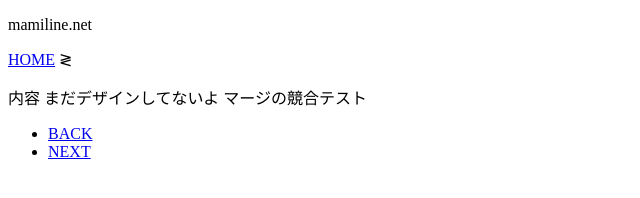
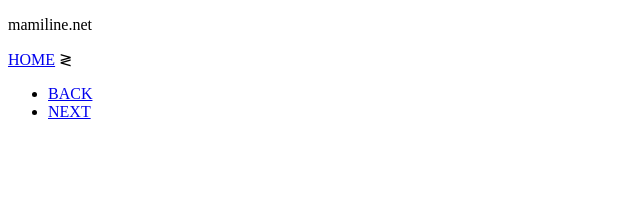
Before and after one commit to mamiline6/git_practice, a plain HTML site: page index.html in a window 1280 px wide. Shown: the whole page, without its empty margins (0-640 px from the left). Drawn offline with Linux system fonts and the light colour scheme.

Commit message:
master のコミット

```diff
--- a/index.html
+++ b/index.html
@@ -20,11 +20,7 @@
 
 </header>
 <div class="articleBody">
-内容
 
-まだデザインしてないよ
-
-マージの競合テスト
 <!-- /.articleBody --></div>
 </article>
 <nav id="pageNav">
```
